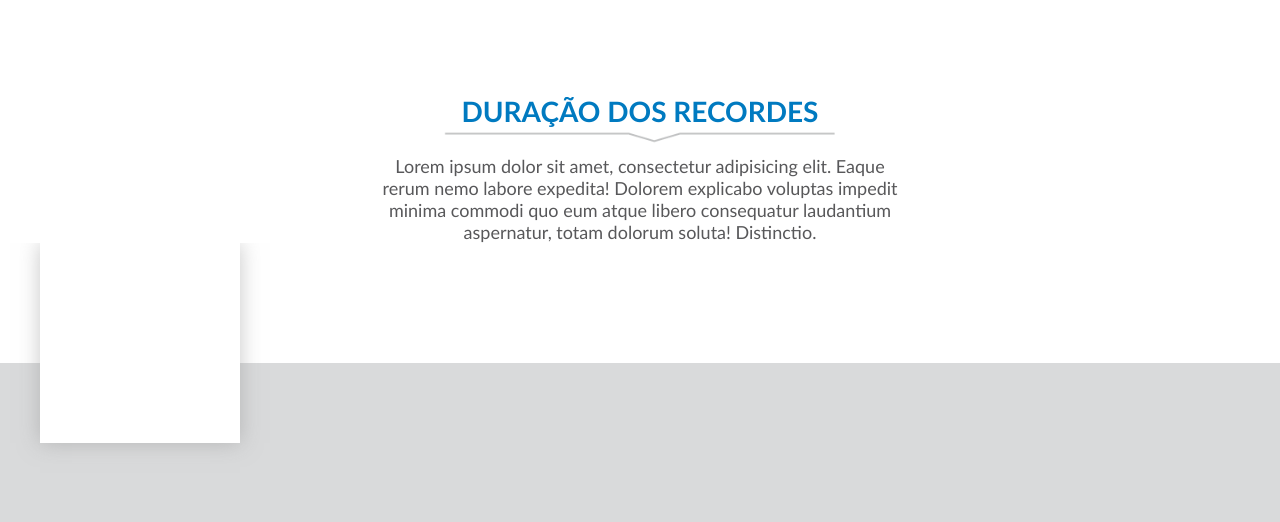
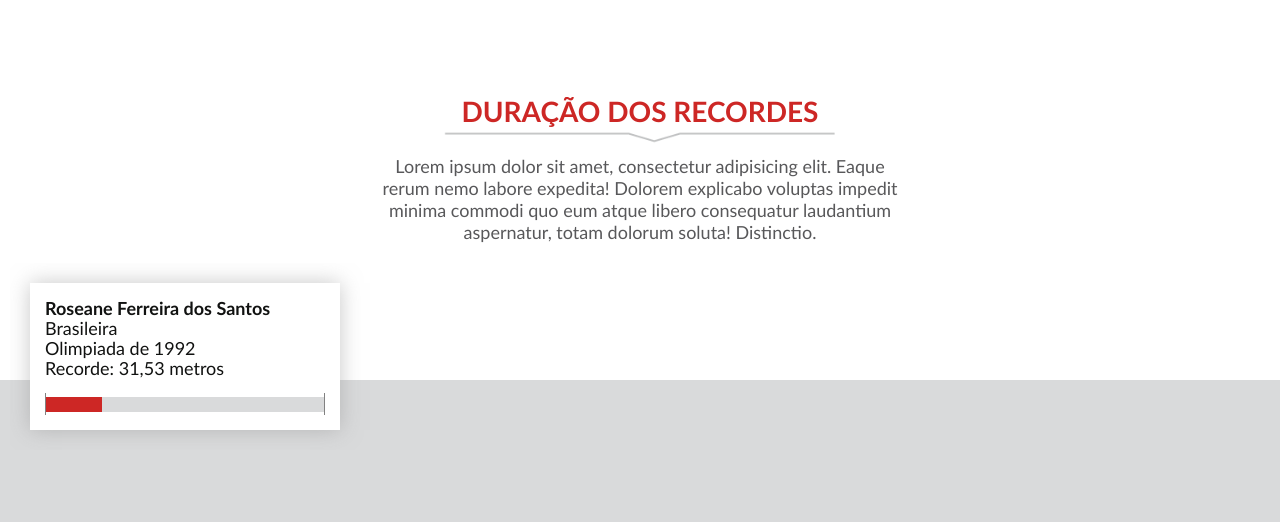
Before and after one commit to pgrangeiro/hackathon-chicas-rio, a website: page index.html in a window 1280 px wide. Shown: the part 278-800 px from the top of the page. Drawn offline with Linux system fonts and the light colour scheme.

Commit message:
atualizando

```diff
--- a/assets/css/main.css
+++ b/assets/css/main.css
@@ -45,7 +45,7 @@ body{
 #container .cont h2{
 	margin: 0;
 	font: bold 28px/28px 'Gill Sans', Arial, tahoma;
-	color: #007AC0;
+	color: #CD2725;
 	text-transform: uppercase;
 	text-align: center;
 }
@@ -86,24 +86,70 @@ body{
 	width: 100%;
 	height: auto;
 	overflow: hidden;
-	padding-top: 120px;
+	/*padding-top: 120px;*/
+	margin-top: 20px;
 }
 #container .cont .grafico .graf{
+	height: auto;
+	min-width: 200px;
 	height: 300px;
 	background-color: #D9DADB;
+	margin-top: -70px;
+	padding-top: 80px;
 }
 #container .cont .grafico .graf .chart{
 	max-width: 1260px;
 	margin: 0 auto;
 }
-#container .cont .tooltip{
+#container .cont .ct_tooltip{
+	max-width: 1260px;
+	height: auto;
+	overflow: hidden;
+	position: relative;
+	margin: 0 auto;
+	padding: 20px;
+}
+#container .cont .ct_tooltip .tooltip{
 	-webkit-box-shadow: 0px 0px 20px 0px rgba(145, 145, 145, 0.5);
 	-moz-box-shadow:    0px 0px 20px 0px rgba(145, 145, 145, 0.5);
 	box-shadow:         0px 0px 20px 0px rgba(145, 145, 145, 0.5);
 	background-color: #fff;
+	/*position: absolute;
+	top: 20px;
+	left: 40px;*/
+	width: 310px;
+	height: auto;
+	padding: 15px;
+}
+#container .cont .ct_tooltip .tooltip .txt{
+	font: 18px/20px 'Gill Sans', Arial, tahoma;
+	color: #111211;
+}
+#container .cont .ct_tooltip .tooltip .txt.bold{
+	font-weight: bold;
+}
+#container .cont .ct_tooltip .tooltip #ct_barra{
+	height: 22px;
+	width: 100%;
+	border-left: 1px solid #818181;
+	border-right: 1px solid #818181;
+	padding-top: 4px;
+	margin-top: 15px;
+}
+#container .cont .ct_tooltip .tooltip #ct_barra #barra{
+	width: 100%;
+	background-color: #D9DADB;
+	height: 15px;
+	position: relative;
+}
+#container .cont .ct_tooltip .tooltip #ct_barra #barra #valor{
+	width: 20%;
 	position: absolute;
+	left: 0;
 	top: 0;
-	left: 40px;
-	width: 200px;
-	height: 200px;
+	height: 15px;
+	background-color: #CD2725;
+	transition: all 0.5s ease;
+	-moz-transition: all 0.5s ease;
+	-webkit-transition: all 0.5s ease;
 }
--- a/index.html
+++ b/index.html
@@ -28,23 +28,36 @@
 		<div id="graficos">
 			<div id="grafico_disco" class="grafico">
 
+				<div class="ct_tooltip">
+
+					<div class="tooltip">
+						<div id="nome" class="txt bold">
+							Roseane Ferreira dos Santos
+						</div>
+						<div id="nacionalidade" class="txt">Brasileira</div>
+						<div id="olimpiada" class="txt">Olimpiada de 1992</div>
+						<div id="recorde" class="txt">Recorde: 31,53 metros</div>
+						<div id="ct_barra">
+							<div id="barra">
+								<div id="valor"></div>
+							</div>
+						</div>
+
+					</div>
+
+				</div>
 				<div class="graf">
 					<div class="chart">
 
 					</div>
 				</div>
-				<div class="ct_tooltip">
-
-					<div class="tooltip"></div>
-
-				</div>
 			</div>
 
-			<div id="grafico_peso" class="grafico">
+			<!-- <div id="grafico_peso" class="grafico">
 				<div class="tooltip">
 
 				</div>
-			</div>
+			</div> -->
 
 
 		</div>
```
